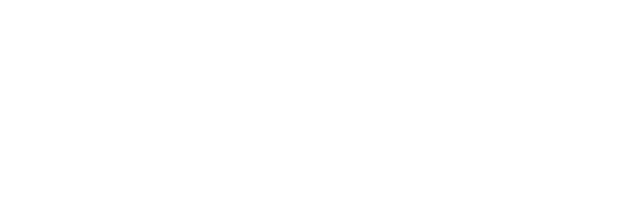
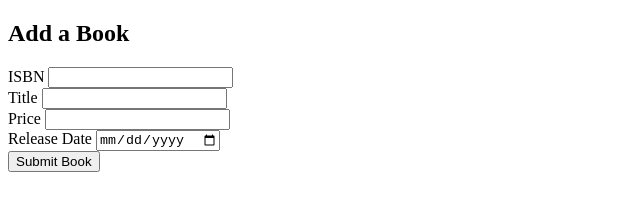
Before and after one commit to JovanniRamirez/CPW204Bookstore, a plain HTML site: page book.html in a window 1280 px wide. Shown: the whole page, without its empty margins (0-640 px from the left). Drawn offline with Linux system fonts and the light colour scheme.

Commit message:
Create a form to add a Book

```diff
--- a/book.html
+++ b/book.html
@@ -7,6 +7,30 @@
     <script defer src="js/main.js"></script>
 </head>
 <body>
+    <h2>Add a Book</h2>
+    <form action="">
+        <label for="isbn">ISBN</label>
+        <input id="isbn" type="text">
+        <span class="error-msg"></span>
+        <br>
+
+        <label for="title">Title</label>
+        <input id="title" type="text">
+        <span class="error-msg"></span>
+        <br>
+
+        <label for="price">Price</label>
+        <input id="price" type="number" step=".01">
+        <span class="error-msg"></span>
+        <br>
+
+        <label for="release-date">Release Date</label>
+        <input id="release-date" type="date">
+        <span class="error-msg"></span>
+        <br>
+
+        <button type="button">Submit Book</button>
+    </form>
 
 </body>
 </html>
```
